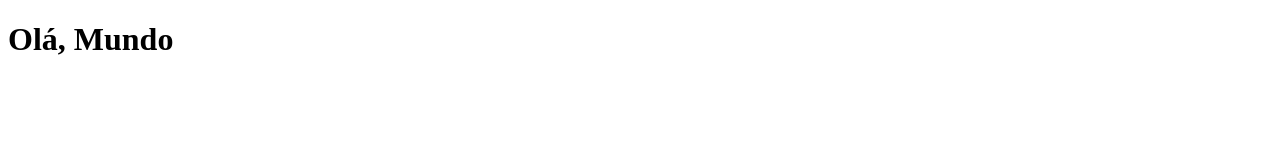
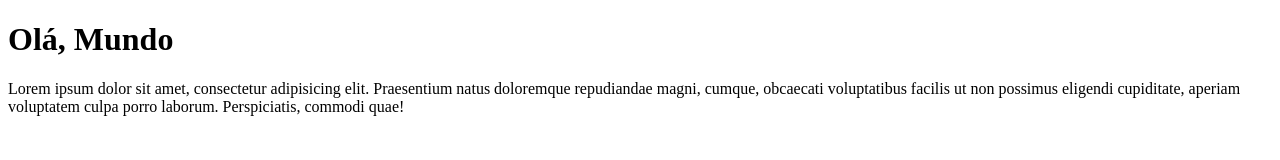
Before and after one commit to zDhiego/aula-01, a plain HTML site: page Aula 1/index.html in a window 1280 px wide. Drawn offline with Linux system fonts and the light colour scheme.

Commit message:
First Commit

```diff
--- a/Aula 1/index.html
+++ b/Aula 1/index.html
@@ -8,6 +8,6 @@
 </head>
 <body>
     <h1>Olá, Mundo</h1>
-
+    Lorem ipsum dolor sit amet, consectetur adipisicing elit. Praesentium natus doloremque repudiandae magni, cumque, obcaecati voluptatibus facilis ut non possimus eligendi cupiditate, aperiam voluptatem culpa porro laborum. Perspiciatis, commodi quae!
 </body>
 </html>
```
